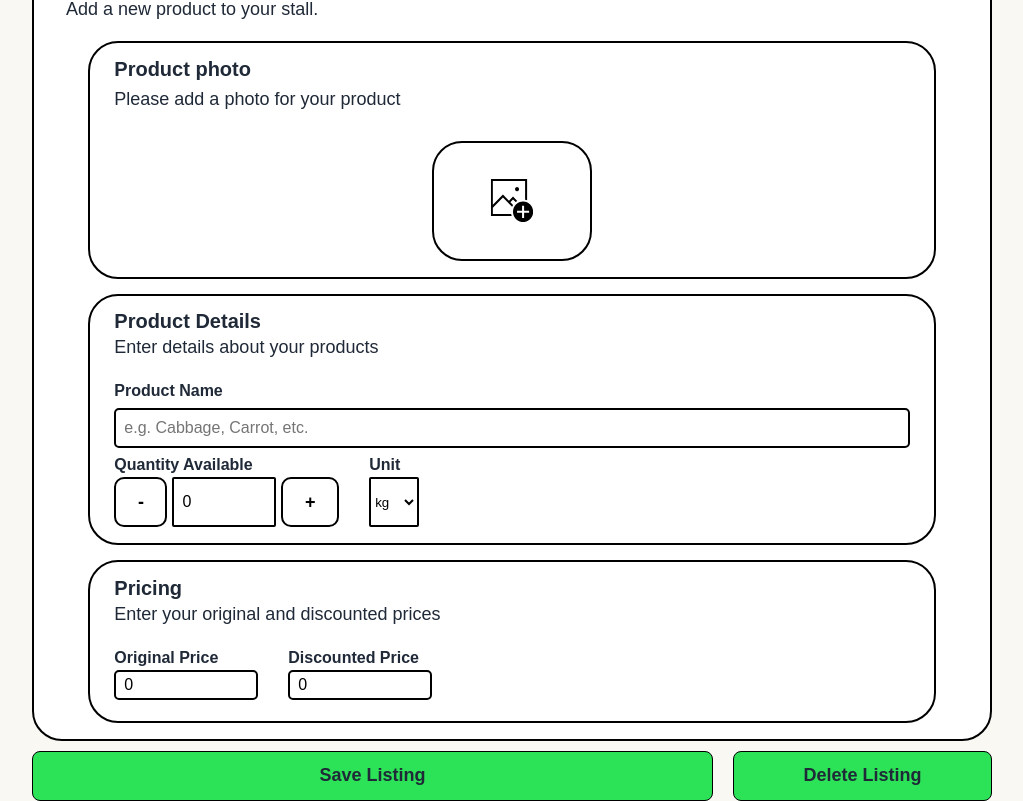
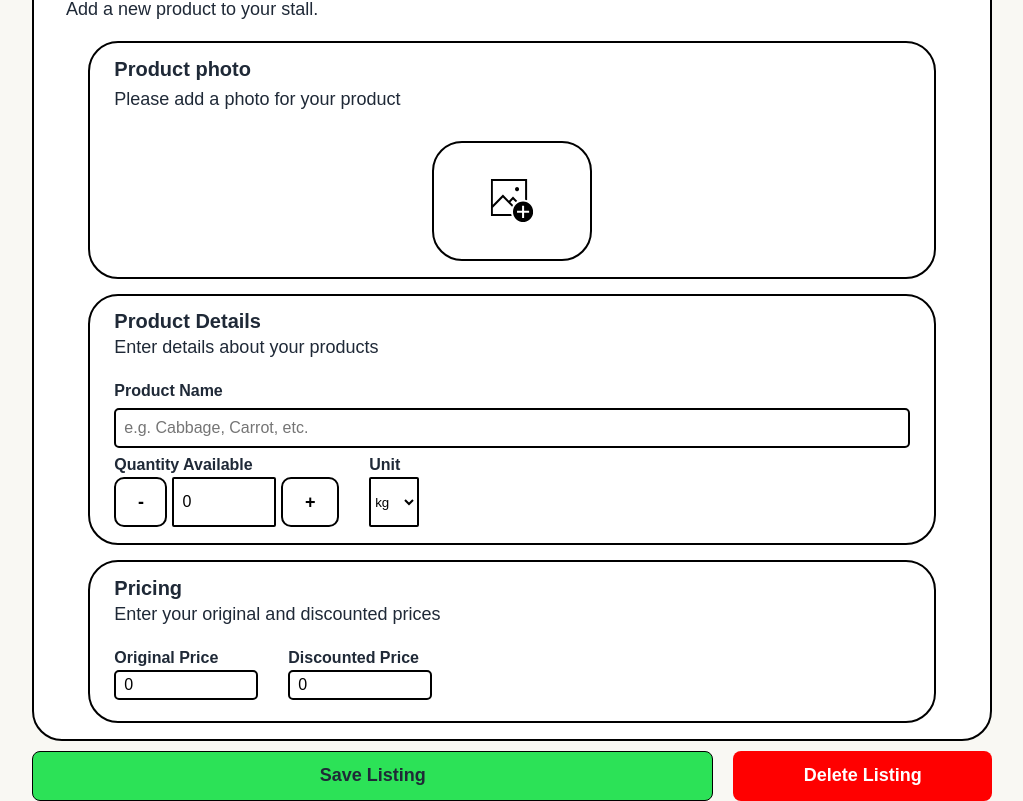
Before and after one commit to chrisb588/Tarnished, a React (Vite) app in the folder freshlast/: page /edit/1 in a window 1280 px wide. Shown: the part 157-958 px from the top of the page, without its empty margins (128-1151 px from the left). Built offline with nearby package versions, Linux system fonts and the light colour scheme; no server answers.

Commit message:
changed delete button color from green to red, on hover color as well

```diff
--- a/freshlast/src/pages/CreateListing/CreateListing.css
+++ b/freshlast/src/pages/CreateListing/CreateListing.css
@@ -32,9 +32,13 @@
 }
 .delete-button{
     width: 30%;
+    cursor: pointer;
+    background-color: red;
+    color: white;
+    border: none;
 }
-.delete-button{
-    cursor: pointer;
+.delete-button:hover {
+    background-color: darkred;
 }
 
 @media only screen and (max-width: 450px) {
```
